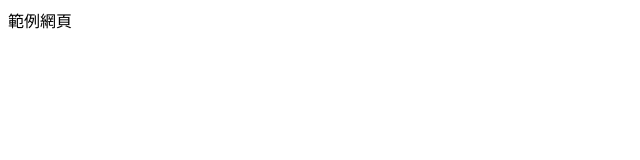
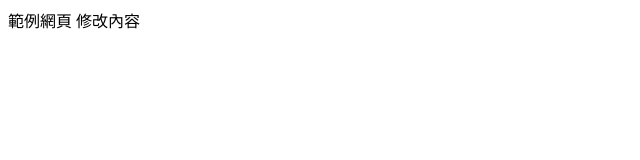
Before and after one commit to jojoycheng/VueClass-w3, a plain HTML site: page index.html in a window 1280 px wide. Shown: the whole page, without its empty margins (0-640 px from the left). Drawn offline with Linux system fonts and the light colour scheme.

Commit message:
修改內容

```diff
--- a/index.html
+++ b/index.html
@@ -8,5 +8,6 @@
     </head>
     <body>
         範例網頁
+        修改內容
     </body>
 </html>
```
